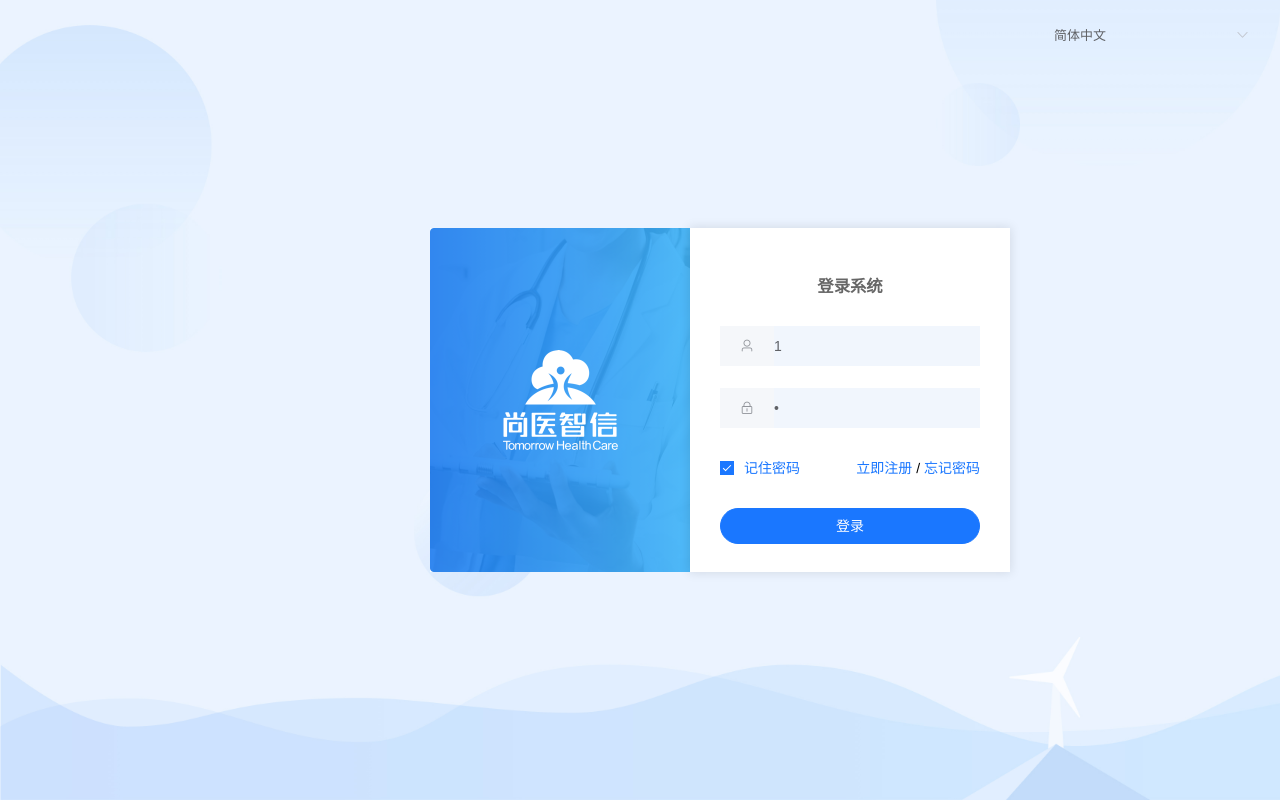
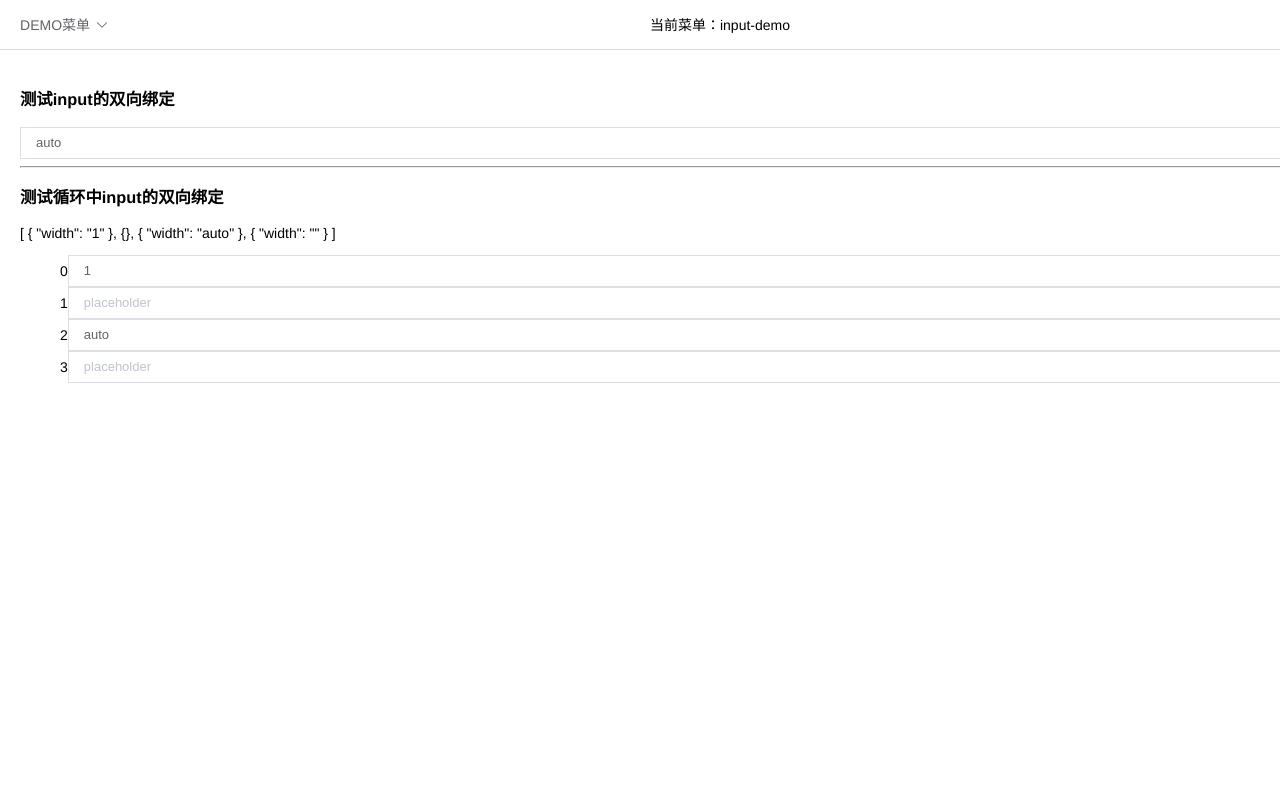
Before and after one commit to fuybooo/vue-ts-admin, a Vue app: page /main/demo/input in a window 1280 px wide. Before the commit this address led to /login. Shown: the top 800 px of the page. Built offline with nearby package versions, Linux system fonts and the light colour scheme.

Commit message:
feat: demo

```diff
--- a/src/assets/less/common/base.less
+++ b/src/assets/less/common/base.less
@@ -68,6 +68,10 @@
 
 .dibi {
   display: inline-block !important;
+}
+.flex-box {
+  display: flex;
+  align-items: center;
 }
 
 /* 滚动条 */
--- a/src/components/common-table/BaseTable.ts
+++ b/src/components/common-table/BaseTable.ts
@@ -91,7 +91,9 @@ function createColumns (createElement: typeof Vue.prototype.$CreateElement): VNo
   const me = this
   let columns: VNodeChildren
   columns = me.columns.map((col: Column) => {
-    if (col.prop) {
+    if (col.slot) {
+      // todo 根据headerSlot判断是否需要header
+    } else if (col.prop) {
       return createElement('el-table-column', {
         props: getColumnProps.bind(me)(col),
       })
--- a/src/demo/router/router.ts
+++ b/src/demo/router/router.ts
@@ -5,6 +5,7 @@ import Checkbox from '@/demo/views/checkbox/Checkbox.vue'
 import SlotFormDemo from '@/demo/views/form/SlotFormDemo.vue'
 import BaseTableDemo from '@/demo/views/table/BaseTableDemo.vue'
 import FunctionTest from '@/demo/views/html/FunctionTest.vue'
+import Input from '@/demo/views/input/Input.vue'
 
 const demoRouter: RouteConfig = {
   path: 'demo',
@@ -31,6 +32,10 @@ const demoRouter: RouteConfig = {
       path: 'function-test',
       component: FunctionTest,
     },
+    {
+      path: 'input',
+      component: Input,
+    },
   ],
 }
 export default demoRouter
--- /dev/null
+++ b/src/demo/views/input/Input.vue
@@ -0,0 +1,56 @@
+<template>
+  <div>
+    <h3>测试input的双向绑定</h3>
+    <el-input v-model="row.width" placeholder="placeholder" @change="changeInput"></el-input>
+    <hr>
+    <h3>测试循环中input的双向绑定</h3>
+    {{list}}
+    <ul>
+      <li v-for="(item, i) of list" :key="i" class="flex-box">
+        <span>{{i}}</span>
+        <el-input v-model="item.width" placeholder="placeholder" @change="changeListInput(item, $event)"></el-input>
+      </li>
+    </ul>
+  </div>
+</template>
+
+<script lang="ts">
+  import {Component, Vue} from 'vue-property-decorator'
+
+  @Component({})
+  export default class Input extends Vue {
+    public row = {
+      width: 'auto'
+    }
+    public list = [
+      {
+        width: '1'
+      },
+      {
+      },
+      {
+        width: 'auto'
+      },
+      {
+        width: ''
+      },
+    ]
+    public changeInput (value: string) {
+      if (isNaN(+value)) {
+        this.row.width = 'auto'
+      } else {
+        this.row.width = value || 'auto'
+      }
+    }
+    public changeListInput (item: any, value: string) {
+      if (isNaN(+value)) {
+        item.width = 'auto'
+      } else {
+        item.width = value || 'auto'
+      }
+    }
+  }
+</script>
+<style scoped lang="less">
+
+</style>
--- a/src/model/project/menus/menus.ts
+++ b/src/model/project/menus/menus.ts
@@ -19,4 +19,8 @@ export const demoMenus = [
     to: '/main/demo/function-test',
     name: 'function-test',
   },
+  {
+    to: '/main/demo/input',
+    name: 'input-demo',
+  },
 ]
```
Also changed, not shown: src/components/common-table/table.model.ts (+32 -1 lines).
